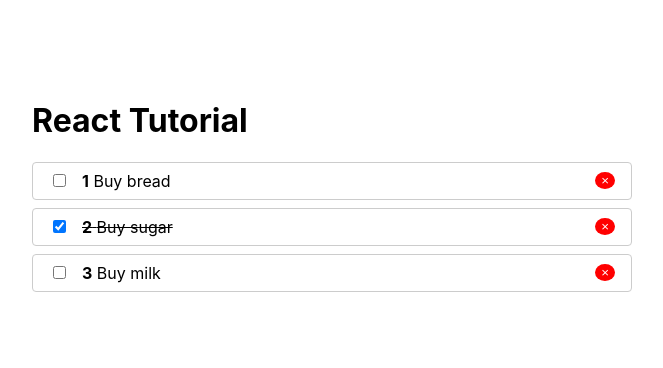
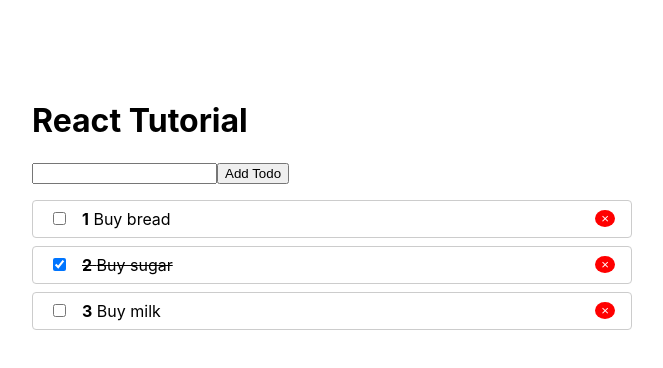
Before and after one commit to aleksejmorozko/aleksejmorozko-gmail.com, a React (Create React App) app in the folder react-youtube/: page / in a window 1280 px wide. Shown: the top 368 px of the page, without its empty margins (308-971 px from the left). Built offline with nearby package versions, Linux system fonts and the light colour scheme.

Commit message:
react_yotube_ready

```diff
--- a/react-youtube/src/App.js
+++ b/react-youtube/src/App.js
@@ -1,5 +1,7 @@
 import React from 'react';
 import TodoList from './Todo/TodoList';
+import Context from './context';
+import AddTodo from './Todo/AddTodo';
 
 function App() {
   const [todos, setTodos] = React.useState([
@@ -18,12 +20,27 @@
       })
     )
   }
+  function removeTodo(id){
+    setTodos(todos.filter(todo => todo.id !== id))
+  }
+
+  function addTodo(title){
+    setTodos(todos.concat([{
+      title,
+      id: Date.now(),
+      completed: false
+    }]))
+  }
 
   return (
-    <div className='wrapper'>
+    <Context.Provider value={{ removeTodo }}>
+      <div className='wrapper'>
         <h1>React Tutorial</h1>
-        <TodoList todos={todos} onToggle={toggleTodo}/>
-    </div>
+        <AddTodo onCreate={addTodo} />
+        {todos.length ?  <TodoList todos={todos} onToggle={toggleTodo}/> : <p>No todos</p>}
+
+      </div>
+    </Context.Provider>
   );
 }
 export default App;
--- /dev/null
+++ b/react-youtube/src/Todo/AddTodo.js
@@ -0,0 +1,25 @@
+import React, {useState} from 'react';
+import PropTypes from 'prop-types'
+
+function AddTodo({ onCreate }){
+    const [value, setValue] = useState('')
+    function submitHandler(event){
+        event.preventDefault();
+        if (value.trim()){
+            onCreate(value);
+            setValue('')
+        }
+    }
+
+    return(
+        <form style = {{marginBottom: '1rem'}} onSubmit={submitHandler} >
+            <input value={value} onChange={event => setValue(event.target.value)} />
+            <button type='submit'>Add Todo</button>
+        </form>
+    )
+
+}
+AddTodo.propTypes = {
+    onCreate: PropTypes.func.isRequired
+}
+export default AddTodo;
--- a/react-youtube/src/Todo/TodoItem.js
+++ b/react-youtube/src/Todo/TodoItem.js
@@ -1,5 +1,6 @@
-import React from 'react';
+import React, { useContext } from 'react';
 import PropTypes from 'prop-types';
+import Context from '../context';
 
 const styles = {
     li: {
@@ -16,6 +17,7 @@
     }
 }
 function TodoItem({todo, index, onChange}){
+    const {removeTodo} = useContext(Context)
     const classes =[];
     if (todo.completed) {
         classes.push('done')
@@ -33,7 +35,7 @@
                 &nbsp;
                 {todo.title}
             </span>
-            <button className = "rm">&times;</button>
+            <button className = "rm" onClick={ removeTodo.bind(null, todo.id) } >&times;</button>
         </li>
     )
 }
--- a/react-youtube/src/Todo/TodoList.js
+++ b/react-youtube/src/Todo/TodoList.js
@@ -1,6 +1,8 @@
 import React from 'react';
 import PropTypes from 'prop-types';
 import TodoItem from './TodoItem';
+
+
 const styles = {
     ul: {
         listStyle: 'none',
--- /dev/null
+++ b/react-youtube/src/context.js
@@ -0,0 +1,4 @@
+import React from 'react';
+const Context = React.createContext()
+
+export default Context;
```
Also changed, not shown: 1 other file (tests, documents, lock files or other folders).
